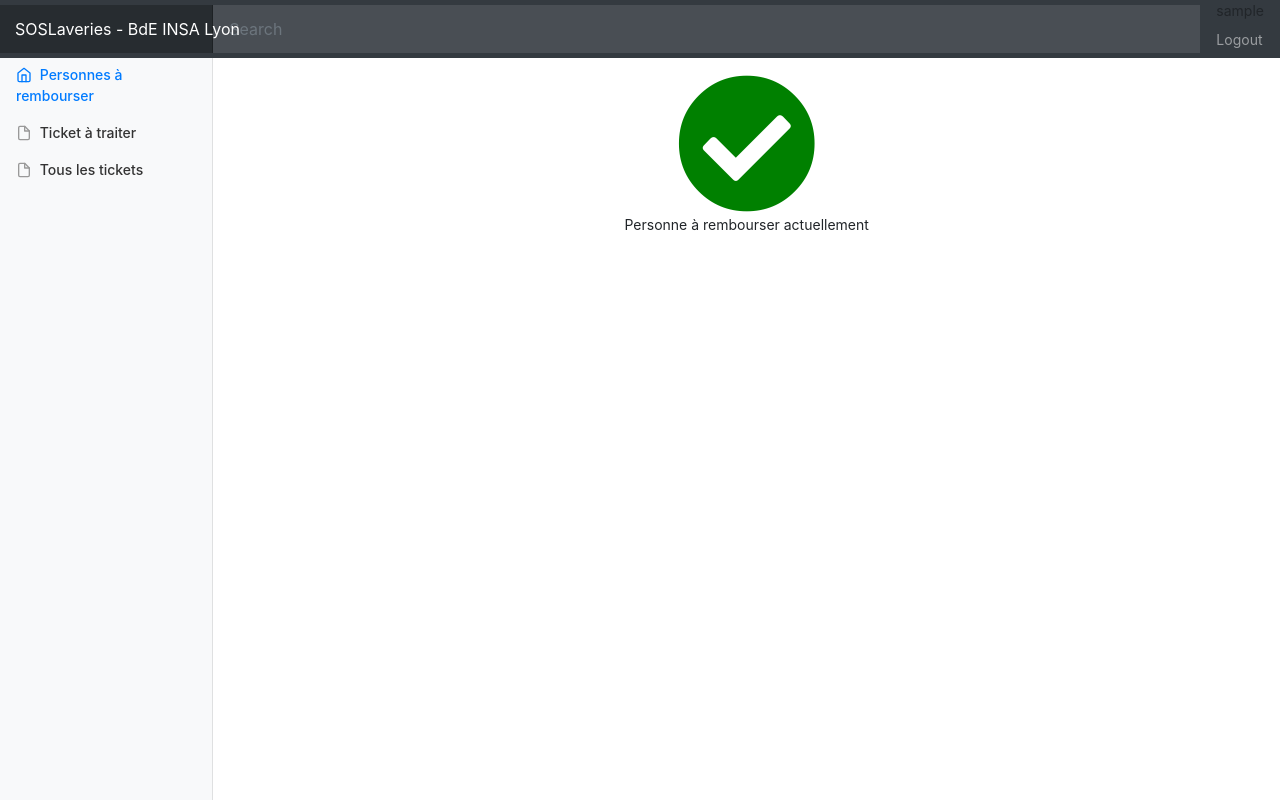
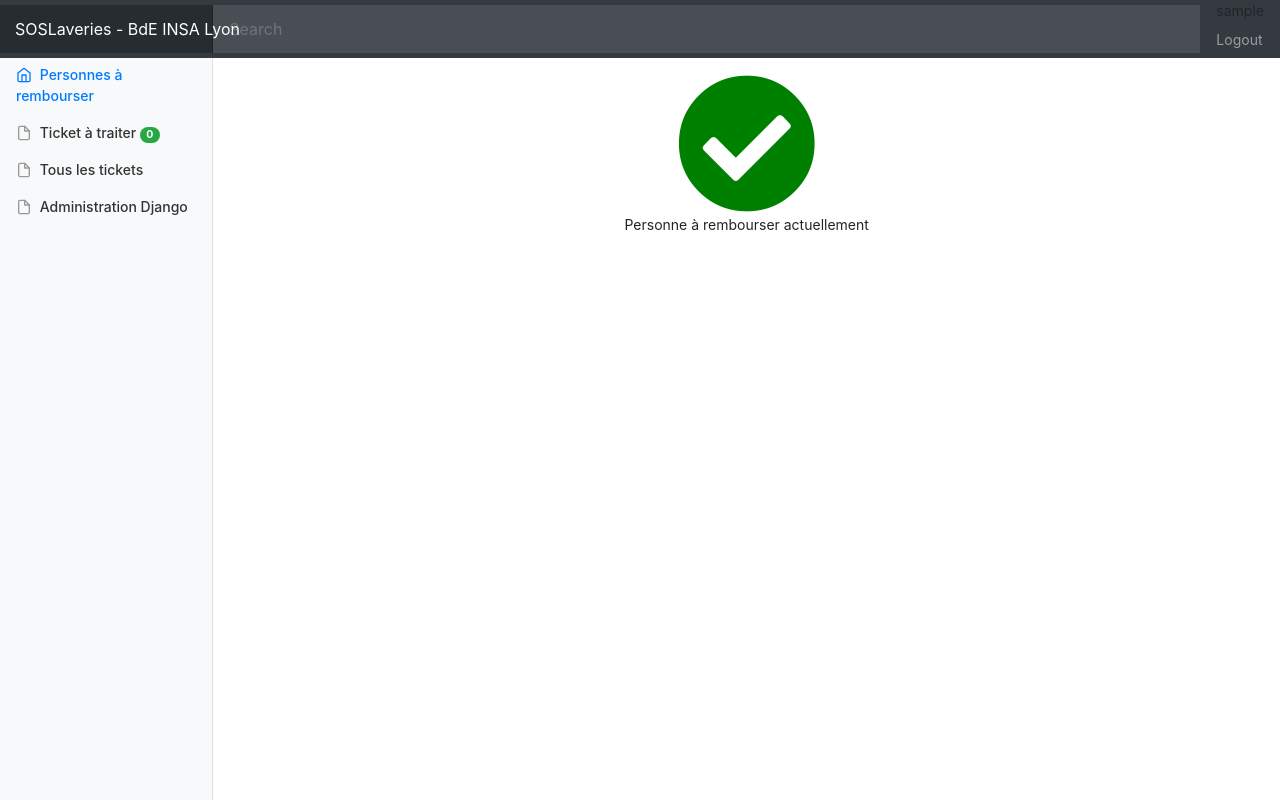
Before and after one commit to BdEINSALyon/sos_laveries, a Django app: page /manager in a window 1280 px wide. Run offline with Django 3.2, Linux system fonts and the light colour scheme; the visitor is signed in with stand-in values (Sample User, id 1); data that the repository does not hold is empty; some libraries are stand-ins or nearby versions.

Commit message:
Add number ticket to treat

```diff
--- a/problem/models.py
+++ b/problem/models.py
@@ -1,4 +1,7 @@
+from django.contrib.auth import get_user_model
 from django.db import models
+
+User = get_user_model()
 
 TYPE_MACHINE = [
     (0, "Lave-Linge 6Kg"),
@@ -22,14 +25,25 @@ ETAT_TICKET = [
     (3, 'Clos')
 ]
 
+
+# Début surcharge model user
+def user_new_ticket(self):  # Permet de savoir si l'utilisateur a du contenu à modérer
+    return Ticket.objects.filter(state=0).count()
+
+
+User.add_to_class('user_new_ticket', user_new_ticket)
+
+
 # Create your models here.
 class Building(models.Model):
     name = models.CharField(max_length=30, verbose_name="Lettre du batiment",
                             help_text="Uniquement lettre (Ex : A pour le bat A)")
     email_resp = models.CharField(max_length=255, null=True, blank=True, verbose_name="Email resp. laverie du batiment")
     active=models.BooleanField(verbose_name="Bâtiment ouvert (Possible de soumettre un problème)")
+
     def __str__(self):
         return "Bâtiment " + self.name + " (Building " + self.name + ")"
+
 
 class Machine(models.Model):
     number=models.CharField(max_length=10, verbose_name="Numéro machine", null=False, blank=False)
@@ -37,6 +51,7 @@ class Machine(models.Model):
     active=models.BooleanField(verbose_name="Machine active ? Possible de soumettre un problème ?", null=False, blank=False)
     building=models.ForeignKey('Building', on_delete=models.CASCADE, verbose_name="Batiment", null=False, blank=False)
     type = models.IntegerField(choices=TYPE_MACHINE, null=False, blank=False)
+
     def __str__(self):
         return "Bâtiment " + self.building.name + " - Machine n° " + self.number
 
@@ -61,6 +76,7 @@ class Ticket(models.Model):
     staff_comment = models.TextField(verbose_name="Commentaire staff (envoyé par email)", blank=True, null=True)
     date_treatment = models.DateTimeField(default=None, blank=True, null=True)
     date_refund = models.DateTimeField(default=None , blank=True, null=True)
+
     def __str__(self):
         return "Ticket #" + str(self.pk)
 
--- a/templates/base_admin.html
+++ b/templates/base_admin.html
@@ -44,7 +44,8 @@
                   <a class="nav-link {% if request.resolver_match.url_name == 'to_treat_list' %}active{% endif %}"
                      href="{% url "to_treat_list" %}">
                   <span data-feather="file"></span>
-                  Ticket à traiter
+                      Ticket à traiter <span
+                          class="badge badge-pill badge-{% if user.user_new_ticket > 0 %}danger{% else %}success{% endif %}">{{ user.user_new_ticket }}</span>
                 </a>
               </li>
               <li class="nav-item">
@@ -54,6 +55,14 @@
                   Tous les tickets
                 </a>
               </li>
+                {% if user.is_staff %}
+                    <li class="nav-item">
+                        <a class="nav-link" href="{% url "admin:index" %}">
+                            <span data-feather="file"></span>
+                            Administration Django
+                        </a>
+              </li>
+                {% endif %}
             </ul>
           </div>
         </nav>
```
